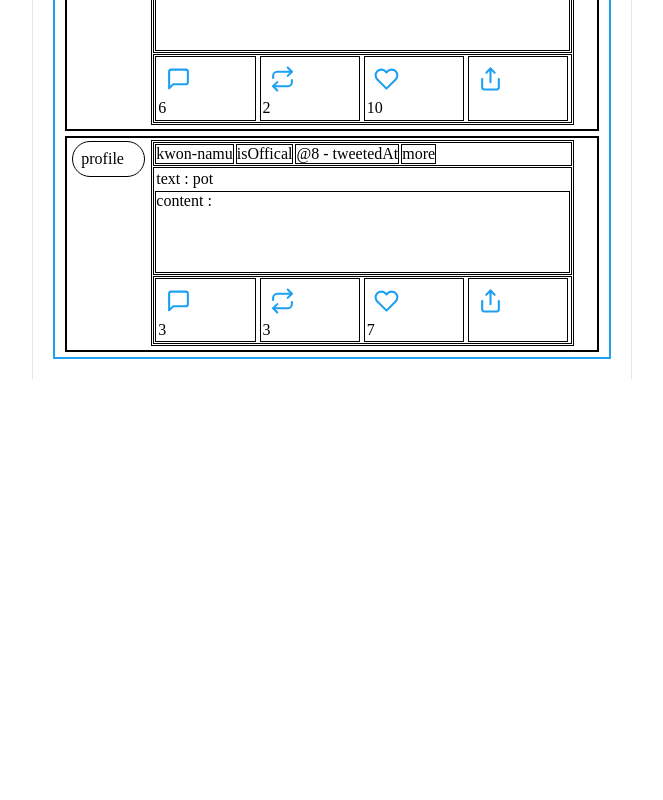
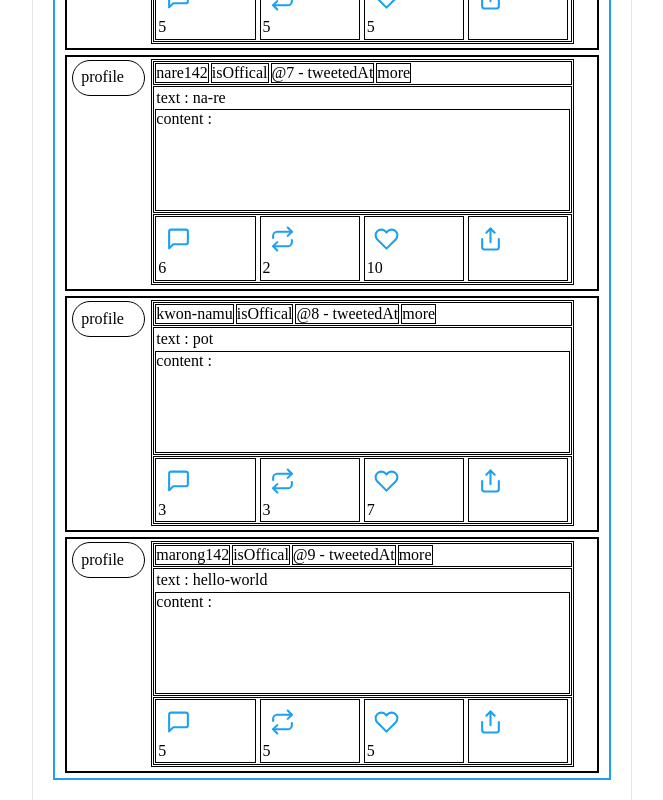
Before and after one commit to doobee98/twitter-clone-frontend, a React (Create React App) app: page /home in a window 1280 px wide. Shown: the part 1675-2475 px from the top of the page, without its empty margins (401-1064 px from the left). Before the commit the page ends 2054 px from the top, so only its background shows below. Built offline with nearby package versions, Linux system fonts and the light colour scheme.

Commit message:
REFACTOR(component): px instead of vh

```diff
--- a/src/components/tweet/TweetMainCenter.tsx
+++ b/src/components/tweet/TweetMainCenter.tsx
@@ -8,7 +8,7 @@ const TweetMainTextWrapper = styled.div`
 `;
 
 const TweetMainContentWrapper = styled.div`
-  height: 10vh;
+  height: 100px;
 
   border: 1px solid;
   margin: 1px;
--- a/src/components/tweet/TweetMainTop.tsx
+++ b/src/components/tweet/TweetMainTop.tsx
@@ -30,7 +30,7 @@ const TweetMainTopRightContainer = styled.div`
 const TweetMainTopContainer = styled.div`
   width: auto;
   display: flex;
-  flext-direction: row;
+  flex-direction: row;
   justify-content: space-betweetn;
 
   border: 1px solid;
```
